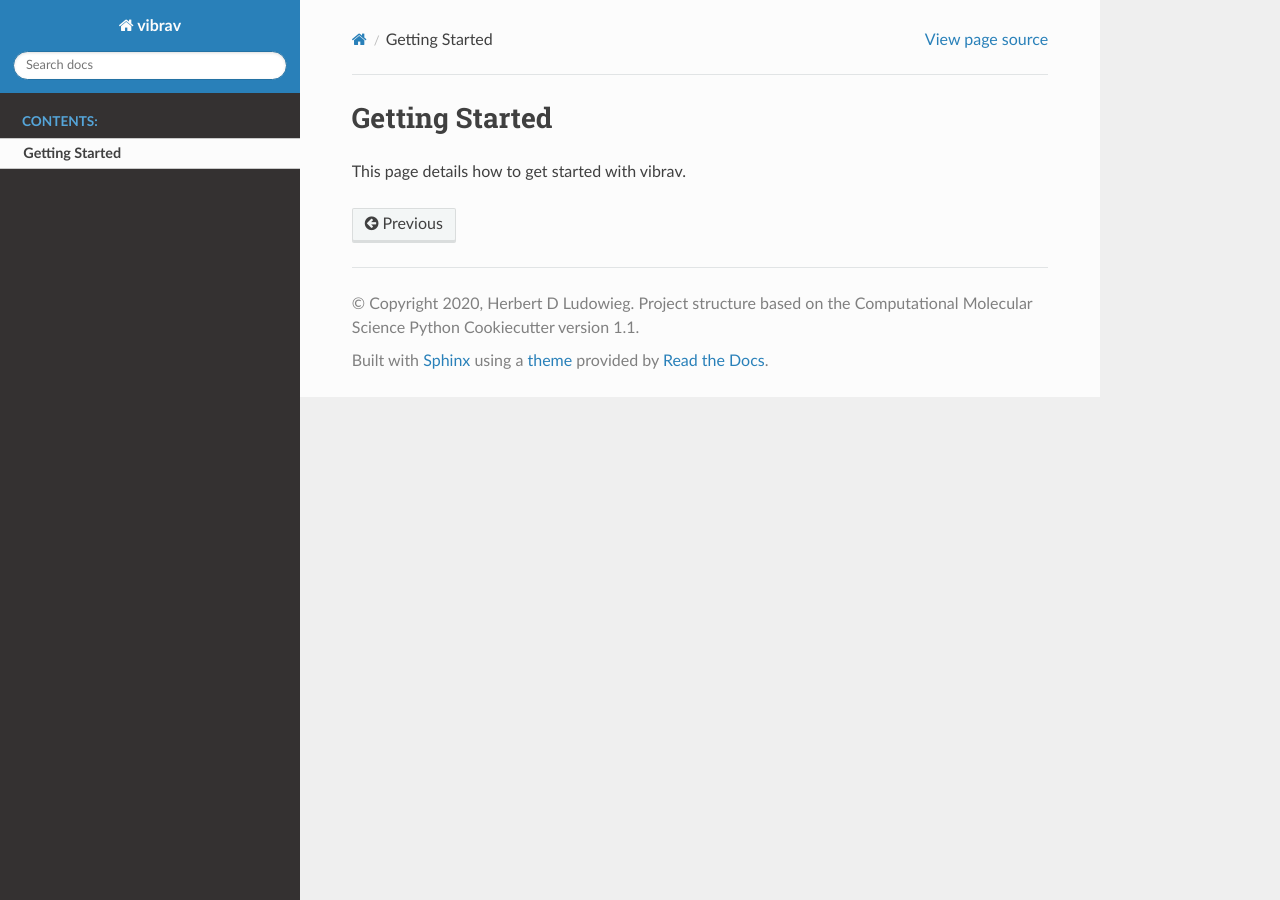
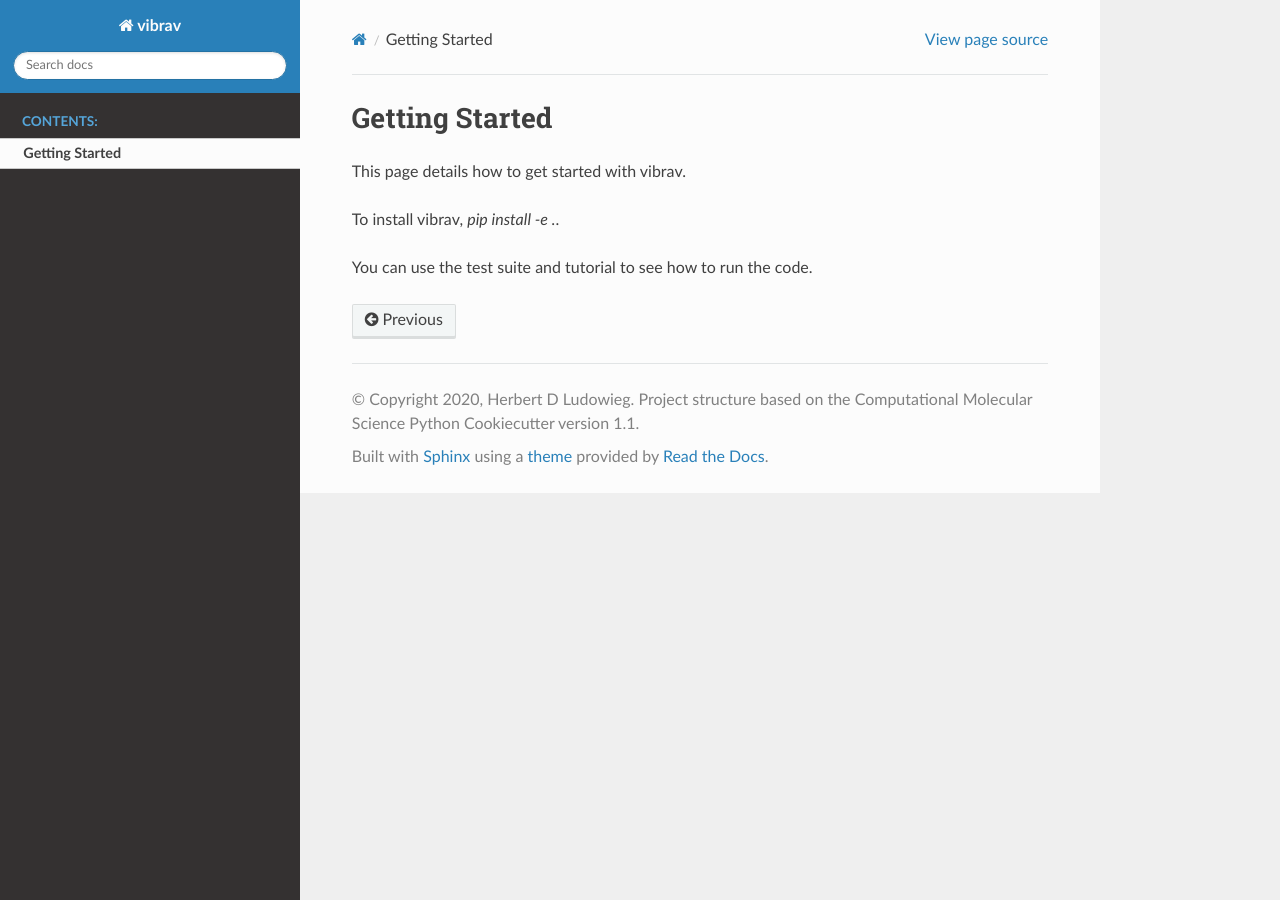
Before and after one commit to herbertludowieg/vibrav, a Sphinx documentation site: the page built from docs/getting_started.rst, in a window 1280 px wide. Built offline with Sphinx 7.4.7 and the Read the Docs theme 2.0.0, drawn with Linux system fonts in a browser that asks for light colours; the version number could not be read and is left out.

Commit message:
Update getting_started.rst

```diff
--- a/docs/getting_started.rst
+++ b/docs/getting_started.rst
@@ -2,3 +2,7 @@ Getting Started
 ===============
 
 This page details how to get started with vibrav.
+
+To install vibrav, `pip install -e .`.
+
+You can use the test suite and tutorial to see how to run the code.
```
